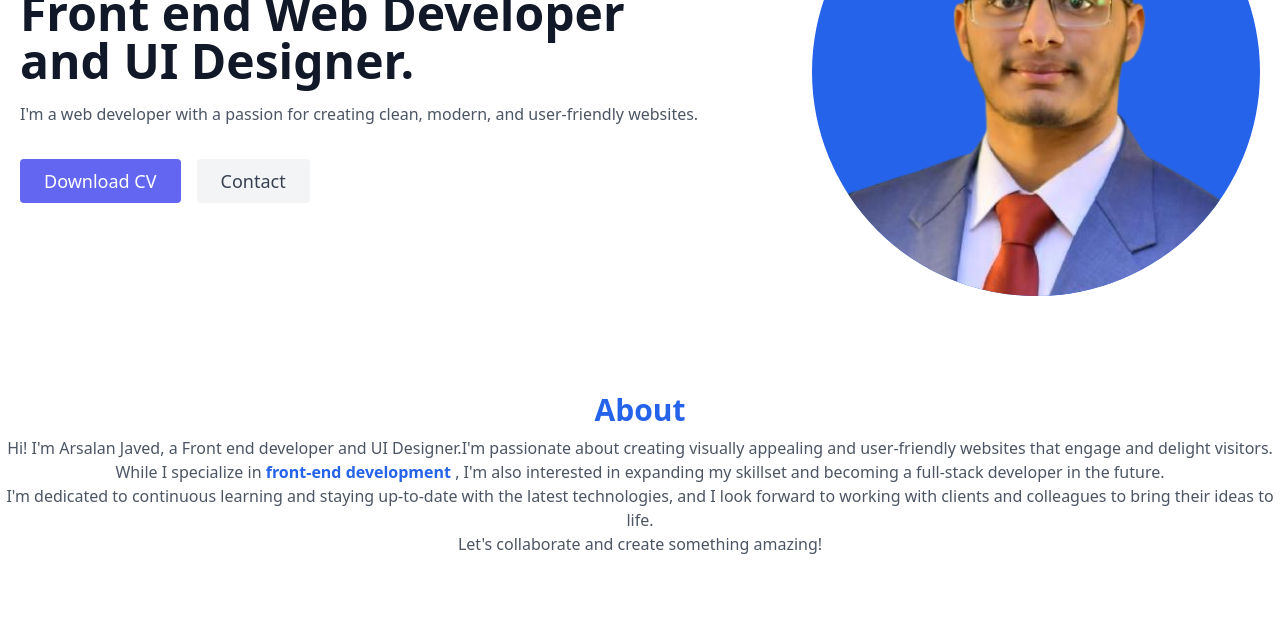
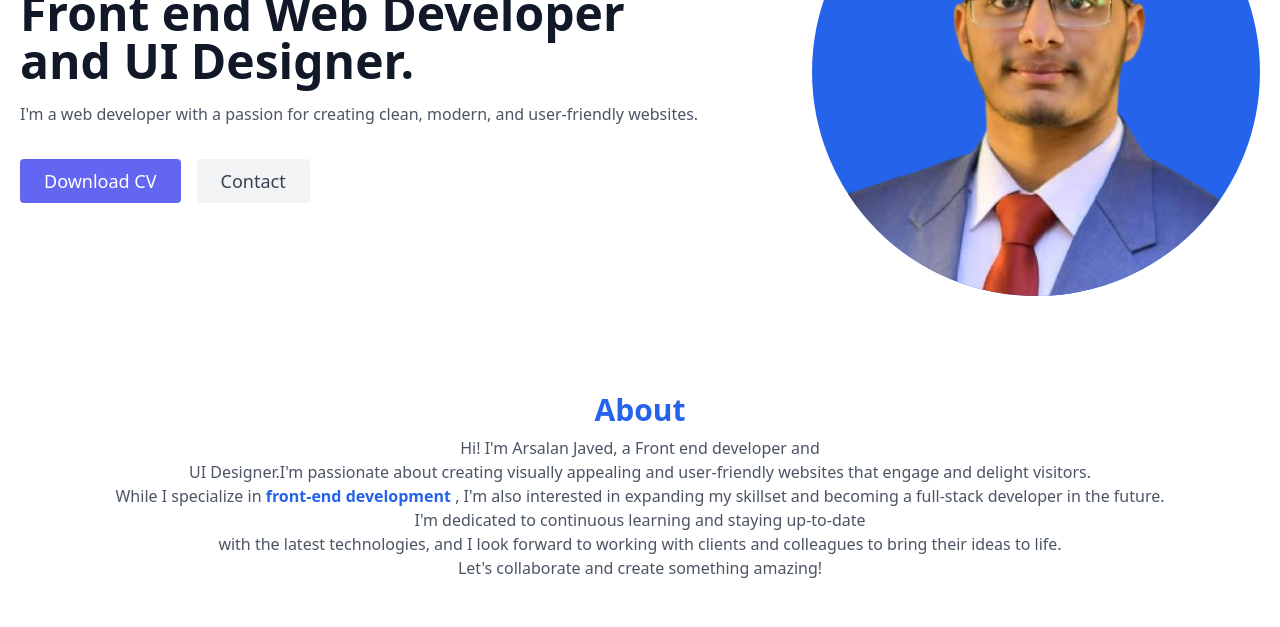
Before and after one commit to Arsalan40/ArsalanJaved, a plain HTML site: page index.html in a window 1280 px wide. Shown: the part 325-952 px from the top of the page. Drawn offline with nearby package versions, Linux system fonts and the light colour scheme.

Commit message:
Update index.html

```diff
--- a/index.html
+++ b/index.html
@@ -67,14 +67,14 @@
       </h1>
       <div class="container text-center">
         <p>
-          Hi! I'm Arsalan Javed, a Front end developer and UI Designer.I'm
+          Hi! I'm Arsalan Javed, a Front end developer and<br> UI Designer.I'm
           passionate about creating visually appealing and user-friendly
           websites that engage and delight visitors.<br />
           While I specialize in
           <span class="text-blue-600 font-bold">front-end development</span>
           , I'm also interested in expanding my skillset and becoming a
           full-stack developer in the future.<br />
-          I'm dedicated to continuous learning and staying up-to-date with the
+          I'm dedicated to continuous learning and staying up-to-date<br> with the
           latest technologies, and I look forward to working with clients and
           colleagues to bring their ideas to life. <br />Let's collaborate and
           create something amazing!
```
